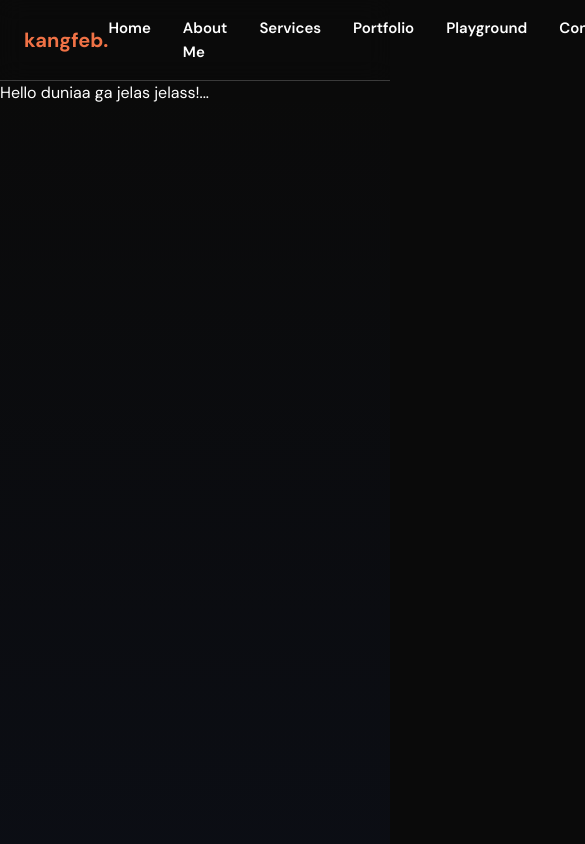
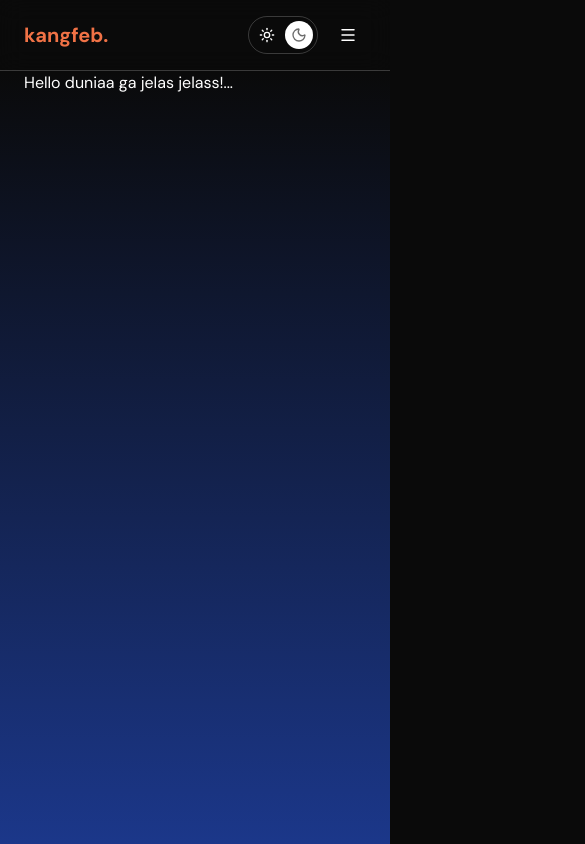
Before and after one commit to alfatfebry/fa-portfolio, a Next.js app: page / in a window 390 px wide. Shown: the top 844 px of the page, 585 px wide, since content can reach past the window. Built offline with nearby package versions, Linux system fonts and the light colour scheme.

Commit message:
feat: add mobile menu with hamburger menu

```diff
--- a/src/app/page.tsx
+++ b/src/app/page.tsx
@@ -1,6 +1,6 @@
 export default function Home() {
   return (
-    <div className='h-[10000px] bg-linear-to-b form-black to-blue-900 '>
+    <div className='h-200 px-6 md:px-0 bg-linear-to-b form-black to-blue-900 '>
       Hello duniaa ga jelas jelass!...
     </div>
   );
--- /dev/null
+++ b/src/components/layout/MenuButton.tsx
@@ -0,0 +1,22 @@
+'use client';
+
+import { useAppDispatch, useAppSelector } from '@/store/hooks';
+import { toggleMenu } from '@/store/slices/uiSlice';
+import { Menu, X } from 'lucide-react';
+
+export default function MenuButton() {
+  const isMenuOpen = useAppSelector((state) => state.ui.isMenuOpen);
+  const dispatch = useAppDispatch();
+
+  return (
+    <button
+      type='button'
+      onClick={() => dispatch(toggleMenu())}
+      aria-label="{isMenuOpen ? 'Close Menu' : 'Open Menu'}"
+      aria-expanded={isMenuOpen}
+      className='flex h-9 w-9 cursor-pointer items-center justify-center rounded-full border-foreground/20 md:hidden'
+    >
+      {isMenuOpen ? <X size={18} /> : <Menu size={18} />}
+    </button>
+  );
+}
--- a/src/components/layout/Navbar.tsx
+++ b/src/components/layout/Navbar.tsx
@@ -4,10 +4,17 @@ import Link from 'next/link';
 import { navItem } from '@/lib/navigation';
 import { useScrollDirection } from '@/hooks/useScrollDirection';
 import ThemeToggle from './ThemeToggle';
+import { useAppDispatch, useAppSelector } from '@/store/hooks';
+import MenuButton from './MenuButton';
+import { setMenuOpen } from '@/store/slices/uiSlice';
 
 export default function Navbar() {
+  const mode = useAppSelector((state) => state.theme.mode);
   const { direction, isAtop } = useScrollDirection();
-  const isHidden = direction === 'down' && !isAtop;
+  const isDark = mode === 'dark';
+  const isMenuOpen = useAppSelector((state) => state.ui.isMenuOpen);
+  const dispatch = useAppDispatch();
+  const isHidden = direction === 'down' && !isAtop && !isMenuOpen;
 
   //console.log(direction, isAtop, isHidden);
 
@@ -15,27 +22,46 @@ export default function Navbar() {
     <header
       className={`sticky top-0 z-0 bg-background/20 backdrop-blur-md border-b border-foreground/20 transition-transform duration-300 ${isHidden ? '-translate-y-full' : 'translate-y-0'}`}
     >
-      <nav className='mx-auto grid max-w-6xl grid-cols-[1fr_auto_1fr] items-center px-6 py-4'>
+      <nav className='mx-auto flex max-w-6xl items-center justify-between px-6 py-4 md:grid md:grid-cols-[1fr_auto_1fr]'>
         <Link href='/' className='text-xl font-bold text-accent'>
           kangfeb.
         </Link>
 
-        <ul className='flex gap-8'>
+        <ul className='gap-8 hidden md:flex'>
           {navItem.map((item) => (
             <li key={item.href}>
               <Link
                 href={item.href}
-                className='text-sm font-semibold text-[15px] text-white transition-colors hover:text-accent'
+                className={`text-sm font-semibold text-[15px] transition-colors ${isDark ? 'text-foreground' : 'text-foreground'}`}
               >
                 {item.label}
               </Link>
             </li>
           ))}
         </ul>
-        <div className='flex justify-end'>
+        <div className='flex justify-end items-center gap-3'>
           <ThemeToggle />
+          <MenuButton />
         </div>
       </nav>
+
+      {isMenuOpen && (
+        <div className='px-6'>
+          <ul>
+            {navItem.map((item) => (
+              <li key={item.href}>
+                <Link
+                  href={item.href}
+                  onClick={() => dispatch(setMenuOpen(false))}
+                  className='block py-3 text-lg font-semibold text-foreground'
+                >
+                  {item.label}
+                </Link>
+              </li>
+            ))}
+          </ul>
+        </div>
+      )}
     </header>
   );
 }
--- a/src/components/layout/ThemeToggle.tsx
+++ b/src/components/layout/ThemeToggle.tsx
@@ -29,7 +29,7 @@ export default function ThemeToggle() {
       </span>
 
       <span
-        className={`flex h-7 w-7 items-center justify-center rounded-full transition-colors ${isDark ? 'bg-foreground text-background/60' : 'text-background/60'}`}
+        className={`flex h-7 w-7 items-center justify-center rounded-full transition-colors ${isDark ? 'bg-foreground text-background/60' : 'text-foreground'}`}
       >
         <Moon size={16} />
       </span>
--- a/src/store/slices/uiSlice.ts
+++ b/src/store/slices/uiSlice.ts
@@ -14,7 +14,6 @@ const uiSlice = createSlice({
   name: "ui",
   initialState,
   reducers: {
-    // aksi tanpa data tambahan
     toggleMenu(state){
       state.isMenuOpen = !state.isMenuOpen;
     },
```
